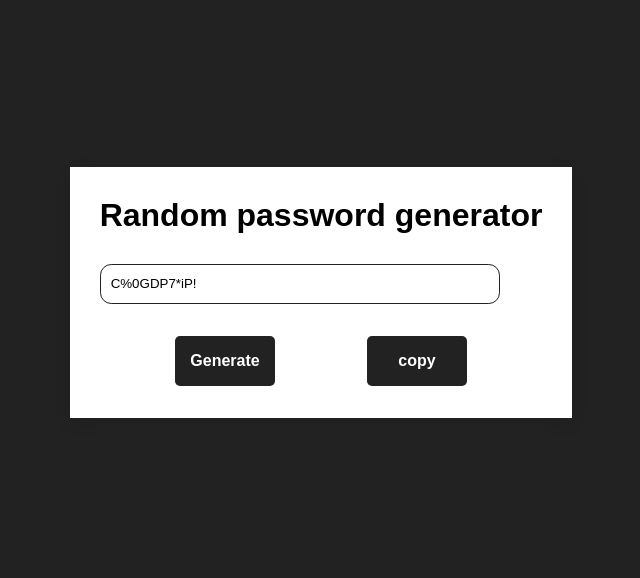
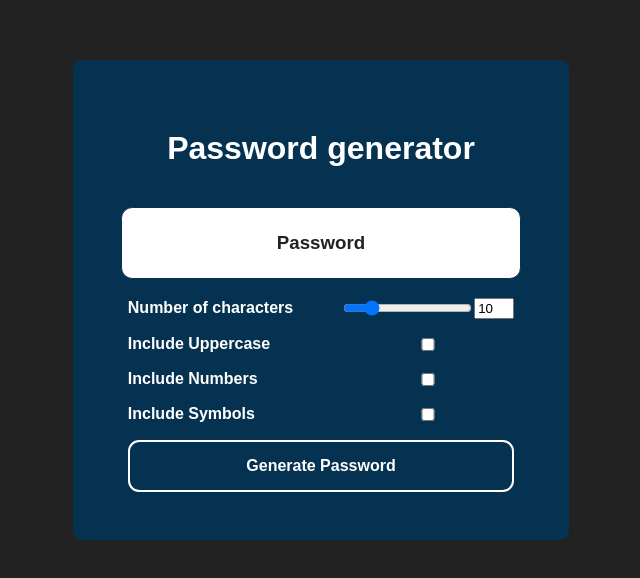
Before and after one commit to Timmaril/PasswordGenerator, a plain HTML site: page index.html in a window 1280 px wide. Shown: the part 108-686 px from the top of the page, without its empty margins (319-959 px from the left). Drawn offline with Linux system fonts and the light colour scheme.

Commit message:
second commit

```diff
--- a/index.html
+++ b/index.html
@@ -9,12 +9,28 @@
 </head>
 <body>
     <div class="container">
-      <h2>Random password generator</h2>
-      <input type="text" name="" id="password" placeholder="create password" readonly>
-      <table>
-        <th><div id="button" class="btn1" onclick="genPassword()">Generate</div></th>
-        <th><a id="button" class="btn2" onclick="copyPassword">copy</a></th>
-      </table>
+      <h1>Password generator</h1>
+      <h3 class="pass_display">Password</h3>
+      <form id="passwordGeneratorForm" class="form">
+        <label for="">Number of characters</label>
+        <div class="character_Amount">
+          <input type="range" min="1" max="50"
+          id="characterAmountRange" value="10">
+          <input type="number" min="1" max="50"
+          id="characterAmountNumber" value="10" class="numberDisplay">
+        </div>
+
+           <label for="">Include Uppercase</label>
+           <input type="checkbox" id="includeUppercase">
+
+           <label for="">Include Numbers</label>
+           <input type="checkbox" id="includeNumbers">
+
+           <label for="">Include Symbols</label>
+           <input type="checkbox" id="includeSymbols">
+
+           <button type="submit" class="btn">Generate Password</button>
+      </form>
     </div>
     <script src="script.js" defer></script>
 </body>
--- a/script.js
+++ b/script.js
@@ -1,11 +1,17 @@
-var password = document.getElementById('password')
-var char = "0123456789qwertyuiopasdfghjklxcvbnm!#$%^&*()_+QWERTYUIOPASDFGHJKLZXCVBNM"
-var passwordLength = 10
-var password =""
+const characterAmountRange = document.getElementById
+('characterAmountRange')
+const characterAmountNumber = document.getElementById
+('characterAmountNumber')
+const form = document.getElementById('passwordGeneratorForm')
 
-for (var i = 0; i<= passwordLength; i++) {
-   var randomNumber = Math.floor(Math.random() * char.length)
-   password += char.substring(randomNumber, randomNumber +1)
+characterAmountNumber.addEventListener('input', syncCharacterAmount)
+characterAmountRange.addEventListener('input', syncCharacterAmount)
+form.addEventListener('submit', (e)=>{
+   e.preventDefault()
+})
 
+function syncCharacterAmount(e){
+   const value = e.target.value
+   characterAmountNumber.value = value
+   characterAmountRange.value = value
 }
-document.getElementById("password").value = password
--- a/style.css
+++ b/style.css
@@ -42,66 +42,75 @@
 
 }
 @import url('https://fonts.googleapis.com/css2?family=Poppins:wght@100;200;400;500;600&display=swap');
-*,::after,::before{
-  margin: auto;
-  padding: 0;
-  box-sizing: border-box;
-}
 body{
+    background-color: var(--clr-black);
+    color: var(--clr-white);
+    min-height: 100vh;
     display: flex;
     justify-content: center;
     align-items: center;
-    background-color: var(--clr-black);
-    min-height: 100vh;
+    font-family: "Poppins", sans-serif;
 }
 .container{
-    /* border: 1px solid black; */
-    background-color: var(--clr-white);
-    padding: 30px;
-    padding-top: 30px;
+    background-color: var(--clr-primary-1);
+    border: 2px solid var(--clr-black);
+    padding: 3rem;
+    display: flex;
+    justify-content: center;
     align-items: center;
-    justify-content: center;
-    box-shadow: var(--light-shadow);
+    flex-direction: column;
+    border-radius: var(--radius);
 }
-.container h2 {
-    font-size: 2rem;
-    font-family: "Poppins",sans-serif;
-    align-items: center;
-    justify-content: center;
-    margin-bottom: 30px;
-}
-input {
-    padding: 10px;
-    width: 400px;
-    height: 40px;
-    border-radius: var(--radius);
-    outline: none;
-    border: 1px solid var(--clr-black);
-    user-select: none;
-}
-input::placeholder{
-
-}
-#button{
-    font-family: "Poppins",sans-serif;
-    margin-top: 30px;
-    display: flex;
-    border-radius: 5px;
-    cursor: pointer;
-    width: 100px;
-    height: 50px;
-    background-color: var(--clr-black);
-    color: var(--clr-white);
-    text-align: center;
-    justify-content: center;
-}
-.btn2{
-    margin-left: 90px;
+.form{
+    display: grid;
+    grid-template-columns: auto auto;
+    row-gap: 1rem;
+    column-gap: 3rem;
     justify-content: center;
     align-items: center;
 }
-.btn1{
-    /* margin-left: 90px; */
+.btn{
+    background-color: transparent;
+    grid-column: span 2;
+    height: 2rem;
+    color: var(--clr-white);
+    border: 2px solid var(--clr-white);
+    border-radius: var(--radius);
+    transition: var(--transition);
+    padding: 1.5rem;
+    display: flex;
+    justify-content: center;
+    align-items: center;
+    font-size: 1rem;
+    font-weight: bold;
+}
+.btn:hover{
+    background-color: var(--clr-grey-5);
+}
+.character_Amount{
+   display: flex;
+   justify-content: center;
+   align-items: center;
+}
+.numberDisplay{
+    width: 2rem;
+}
+label {
+    font-weight: bold;
+}
+.pass_display{
+    background-color: var(--clr-white);
+    color: var(--clr-black);
+    width: 350px;
+    display: flex;
+    align-items: center;
+    justify-content: center;
+    padding: 1.5rem;
+    border: 1px solid var(--clr-primary-1);
+    border-radius: var(--radius);
+}
+h1{
+    display: flex;
     justify-content: center;
     align-items: center;
 }
```
